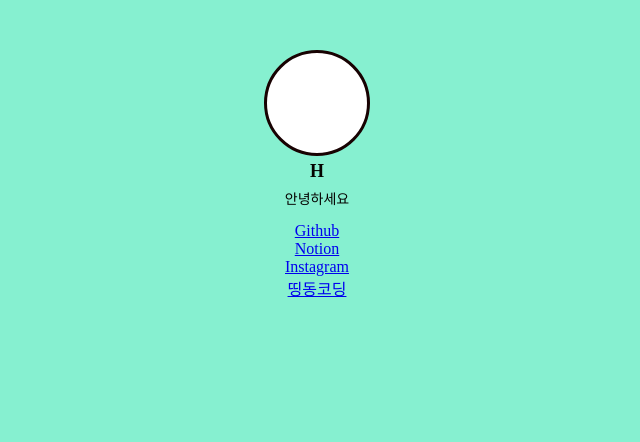
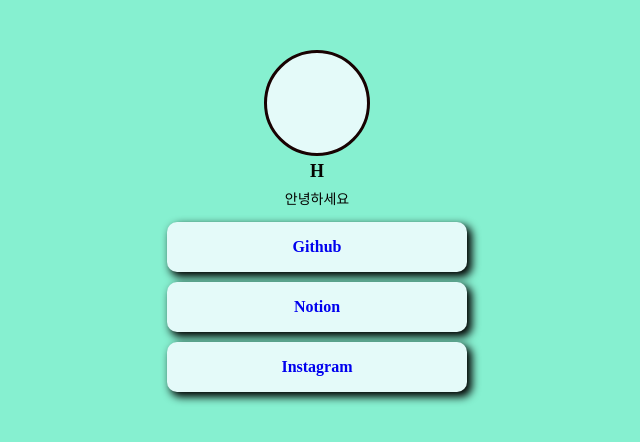
Before and after one commit to hyeon0208/linktree, a plain HTML site: page index.html in a window 1280 px wide. Shown: the whole page, without its empty margins (323-963 px from the left). Drawn offline with Linux system fonts and the light colour scheme; a web font is replaced by a local one.

Commit message:
Update: link, box, location

```diff
--- a/index.html
+++ b/index.html
@@ -4,19 +4,28 @@
 		<meta charset="UTF-8">
     <meta http-equiv="X-UA-Compatible" content="IE=edge">
     <meta name="viewport" content="width=device-width, initial-scale=1.0">
-    <meta property="og:title" content="르탄이 - 프로필 링크">
-    <meta property="og:description" content="어서와 코딩은 처음이지?">
+    <meta property="og:title" content="서현준 - 프로필 링크">
+    <meta property="og:description" content="어서와 개발은 처음이지?">
     <meta property="og:image" content="공유할 이미지">
     <script type="text/javascript" src="https://s3.ap-northeast-2.amazonaws.com/materials.spartacodingclub.kr/free/sparta.js"></script>
     <title>르탄이 - 프로필 링크</title>
     <style>
+
+        /* 글꼴 넣는 코드  */
+        @import url('https://cdn.jsdelivr.net/gh/orioncactus/pretendard/dist/web/static/pretendard.css');
+        * {
+            font-family: "Pretendard",serif;
+        }
+
+        /* 태그가 유일한 1개 라면 class를 지정하지 않고 바로 사용해도됨.  */
         body {
             background-color: #86f0d0;
         }
+
         .profile {
             width: 100px;
             height: 100px;
-            background-color: rgb(255, 255, 255);
+            background-color: rgb(228, 250, 249);
             border-radius: 100%;   /* 경계-반지름 생성 100으로 갈 수록 원형이됨.  */
 
             border: 3px solid rgb(24, 2, 2); /* border에 선 추가 */
@@ -47,11 +56,44 @@
             width: 300px;
             margin: 50px auto 0 auto;
 
+            /* 구역 안의 내용물을 움직이기 위한 display flex 코드 (4줄이 붙어 다님)
+               내용물을 가운데로 옮기는 코드로 구성됨 */
             display: flex;
             flex-direction: column;
             justify-content: center;
             align-items: center;
 
+        }
+
+        /* 오른쪽화살괄호 > 를 사용하면 first-div로 이름붙인 div안에 모든 a 태그에 적용  */
+        .first-div > a {
+            width: 300px;
+            height: 50px;
+            font-weight: bolder;
+
+            background-color: rgb(228, 250, 249);
+            border-radius: 10px;
+
+            margin-bottom: 10px;
+
+            /* 내용물을 가운데로 옮기는 display flex 코드 (4줄이 붙어 다님)  */
+            display: flex;
+            flex-direction: column;
+            justify-content: center;
+            align-items: center;
+
+            /* a 태그에 자동으로 들어가 있는 텍스트 밑의 줄을 제거 해줌 */
+            text-decoration: none;
+
+            /* 박스에 그림자 효과 추가 : 가로 세로 넓기 선명도*/
+            box-shadow: 4px 4px 8px 1px black;
+        }
+
+        /* 마우스를 박스에 올리면 일어날 효과 옵션 */
+        .first-div > a:hover {
+            background-color: rgb(197, 224, 218);
+            font-size: 14px;
+            font-style: normal;
         }
 
     </style>
@@ -61,10 +103,10 @@
         <div class="profile"></div>
         <h1>H</h1>  <!--본 제목 ( 제목 1)-->
         <p>안녕하세요</p> <!-- 제목의 문단 -->
-        <a target="_blank" href="https://spartacodingclub.kr/">Github</a>
-        <a target="_blank" href="https://hanghae99.spartacodingclub.kr/">Notion</a>
-        <a target="_blank" href="https://chang.spartacodingclub.kr/">Instagram</a>
-        <a target="_blank" href="https://ddingdong.spartacodingclub.kr/">띵동코딩</a>
+        <a target="_blank" href="https://github.com/SuhHyeonjun">Github</a>
+        <a target="_blank" href="https://hstory0208.notion.site/About-Me-5ed9944db468458aa3d00e5f7f5ee290">Notion</a>
+        <a target="_blank" href="https://www.instagram.com/hye0__n/">Instagram</a>
+
     </div>
 
 </body>
```
